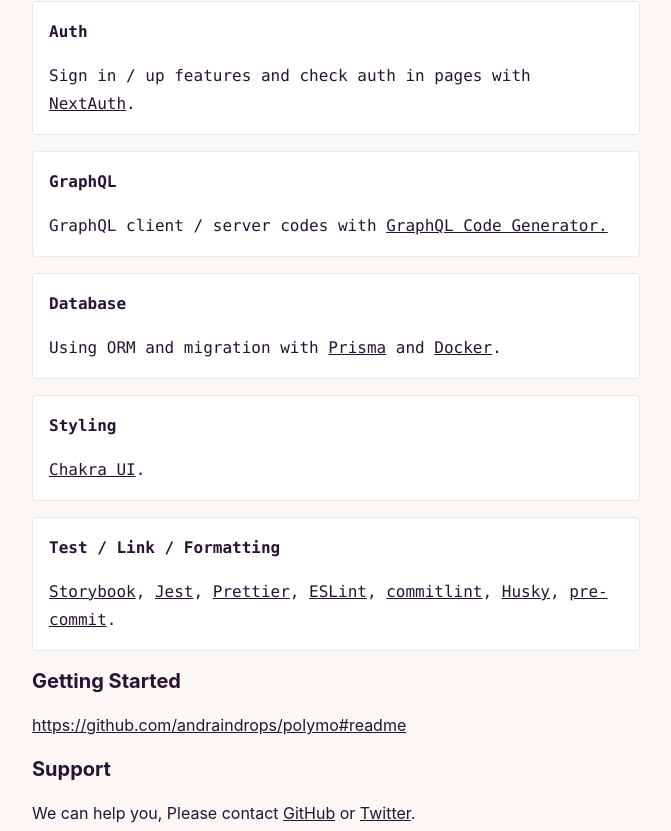
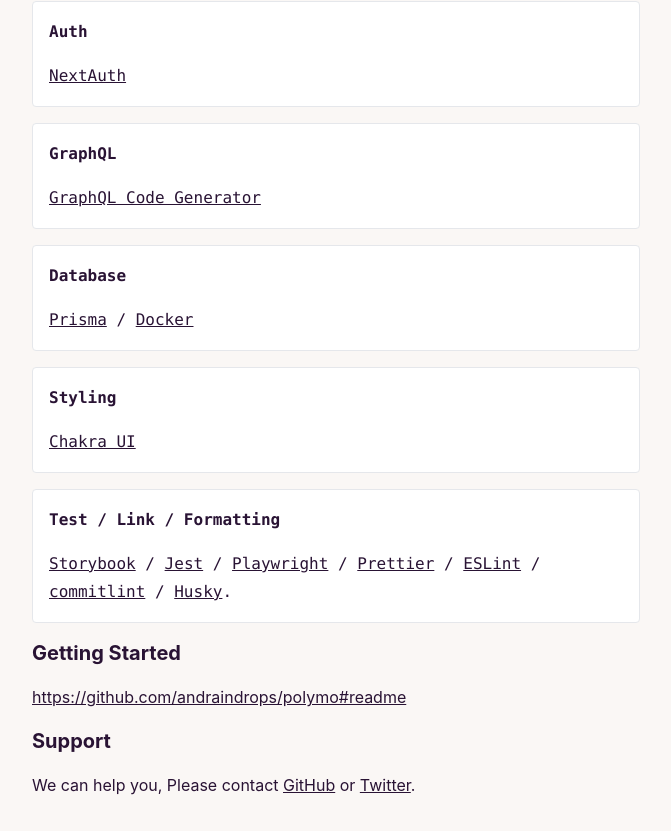
Before and after one commit to andraindrops/polymo.dev, a Next.js app: page / in a window 1280 px wide. Shown: the part 949-1780 px from the top of the page, without its empty margins (304-975 px from the left). Built offline with nearby package versions, Linux system fonts and the light colour scheme.

Commit message:
chore: change the introduction text

```diff
--- a/src/pages/index.tsx
+++ b/src/pages/index.tsx
@@ -53,7 +53,7 @@
                   title="Form"
                   description={
                     <>
-                      Basic input form and validation with <Link href="https://react-hook-form.com/">React Hook Form</Link>.
+                      <Link href="https://react-hook-form.com/">React Hook Form</Link>
                     </>
                   }
                 />
@@ -61,7 +61,7 @@
                   title="Auth"
                   description={
                     <>
-                      Sign in / up features and check auth in pages with <Link href="https://next-auth.js.org/">NextAuth</Link>.
+                      <Link href="https://next-auth.js.org/">NextAuth</Link>
                     </>
                   }
                 />
@@ -69,7 +69,7 @@
                   title="GraphQL"
                   description={
                     <>
-                      GraphQL client / server codes with <Link href="https://www.graphql-code-generator.com/">GraphQL Code Generator.</Link>
+                      <Link href="https://www.graphql-code-generator.com/">GraphQL Code Generator</Link>
                     </>
                   }
                 />
@@ -77,7 +77,7 @@
                   title="Database"
                   description={
                     <>
-                      Using ORM and migration with <Link href="https://www.prisma.io/">Prisma</Link> and <Link href="https://www.docker.com/">Docker</Link>.
+                      <Link href="https://www.prisma.io/">Prisma</Link> / <Link href="https://www.docker.com/">Docker</Link>
                     </>
                   }
                 />
@@ -85,7 +85,7 @@
                   title="Styling"
                   description={
                     <>
-                      <Link href="https://chakra-ui.com/">Chakra UI</Link>.
+                      <Link href="https://chakra-ui.com/">Chakra UI</Link>
                     </>
                   }
                 />
@@ -93,7 +93,7 @@
                   title="Test / Link / Formatting"
                   description={
                     <>
-                      <Link href="https://storybook.js.org/">Storybook</Link>, <Link href="https://jestjs.io/">Jest</Link>, <Link href="https://prettier.io/">Prettier</Link>, <Link href="https://eslint.org/">ESLint</Link>, <Link href="https://commitlint.js.org/#/">commitlint</Link>, <Link href="https://typicode.github.io/husky/#/">Husky</Link>, <Link href="https://pre-commit.com/">pre-commit</Link>.
+                      <Link href="https://storybook.js.org/">Storybook</Link> / <Link href="https://jestjs.io/">Jest</Link> / <Link href="https://playwright.dev/">Playwright</Link> / <Link href="https://prettier.io/">Prettier</Link> / <Link href="https://eslint.org/">ESLint</Link> / <Link href="https://commitlint.js.org/#/">commitlint</Link> / <Link href="https://typicode.github.io/husky/#/">Husky</Link>.
                     </>
                   }
                 />
```
